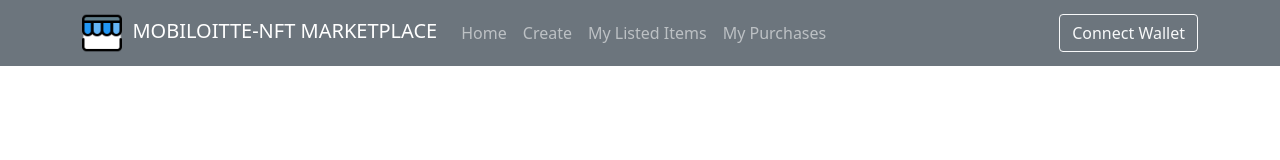
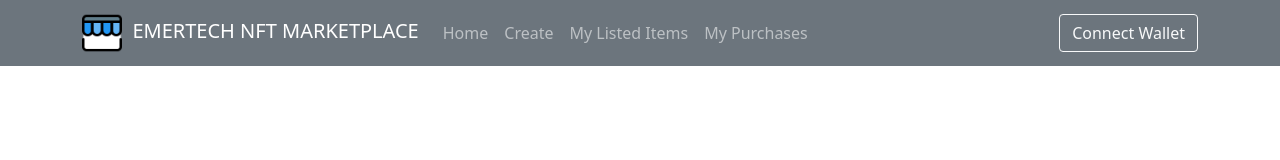
Before and after one commit to adijdhv/NFTMARKETPLACE, a React (Create React App) app: page / in a window 1280 px wide. Shown: the top 160 px of the page. Built offline with nearby package versions, Linux system fonts and the light colour scheme.

Commit message:
Update Navbar.js

```diff
--- a/src/frontend/components/Navbar.js
+++ b/src/frontend/components/Navbar.js
@@ -10,7 +10,7 @@ const Navigation = ({ web3Handler, account }) => {
             <Container>
                 <Navbar.Brand href=" ">
                     <img src={market} width="40" height="40" className="" alt="" />
-                    &nbsp; MOBILOITTE-NFT MARKETPLACE
+                    &nbsp; EMERTECH NFT MARKETPLACE
                 </Navbar.Brand>
                 <Navbar.Toggle aria-controls="responsive-navbar-nav" />
                 <Navbar.Collapse id="responsive-navbar-nav">
```
